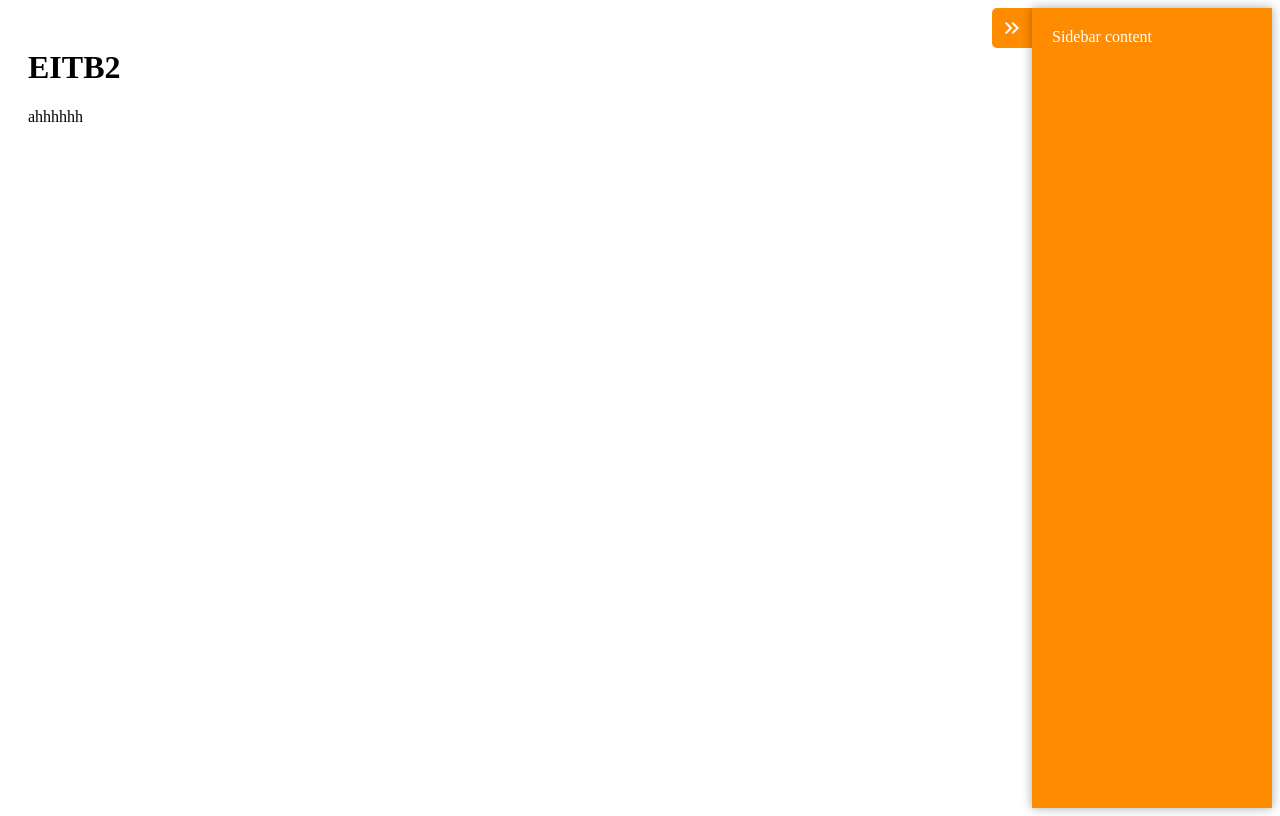
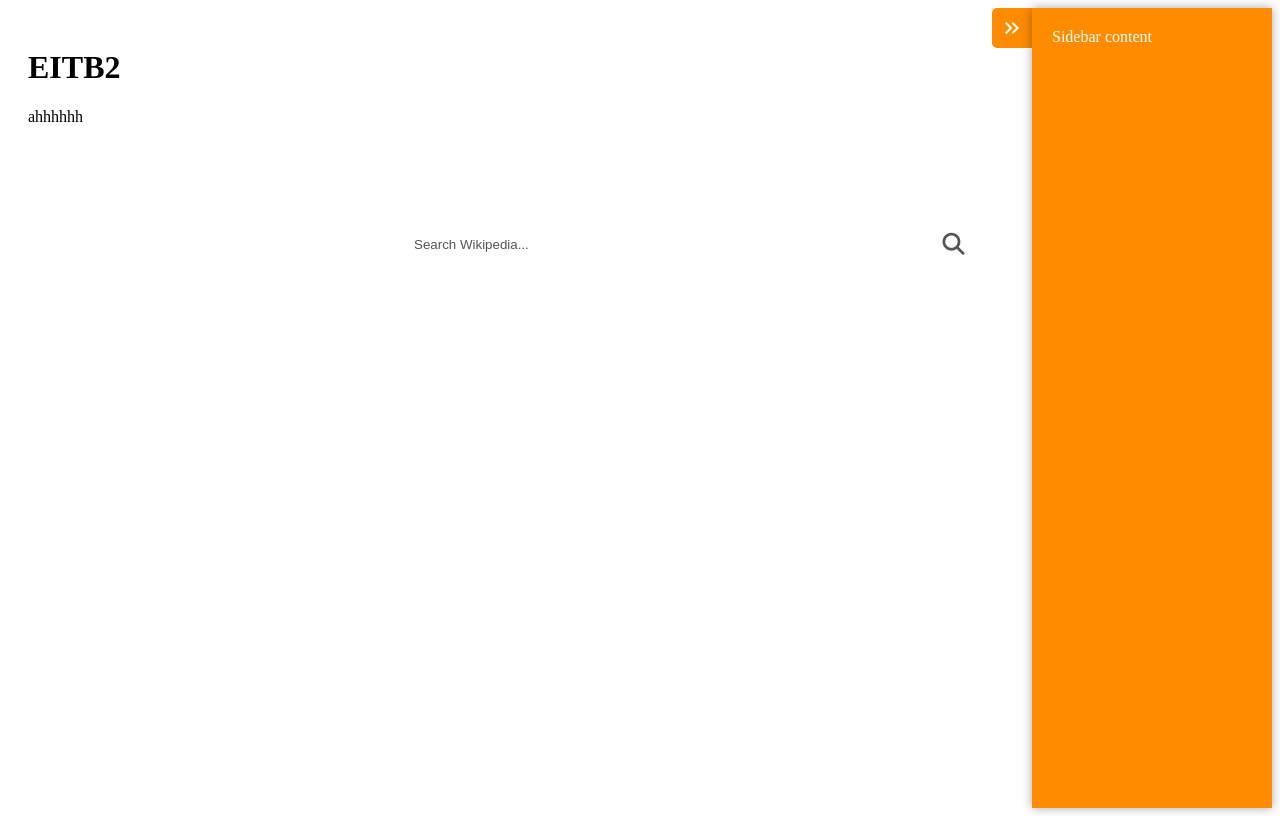
Before and after one commit to bobBillyus/EITB2, a Flask app: page / in a window 1280 px wide. Run offline with Flask 3, Linux system fonts and the light colour scheme; some libraries are stand-ins or nearby versions.

Commit message:
Add search bar back

```diff
--- a/templates/index.html
+++ b/templates/index.html
@@ -25,8 +25,14 @@
         <div class="main">
             <h1>EITB2</h1>
             <p>ahhhhhh</p>
+        </div>
 
-        </div>
+        <form action="/" method="POST"> <div class="search_box">
+                <div class="row">
+                    <input type="text" name="wiki_page" id="input_box" placeholder="Search Wikipedia...">
+                    <button type="submit"><i class="fa-solid fa-magnifying-glass"></i></button>
+                </div>
+            </div>
         </form>
         <!-- Sidebar toggle button -->
         <button class="sidebar_toggle" type="button" onclick="togglesidebar()">
```
